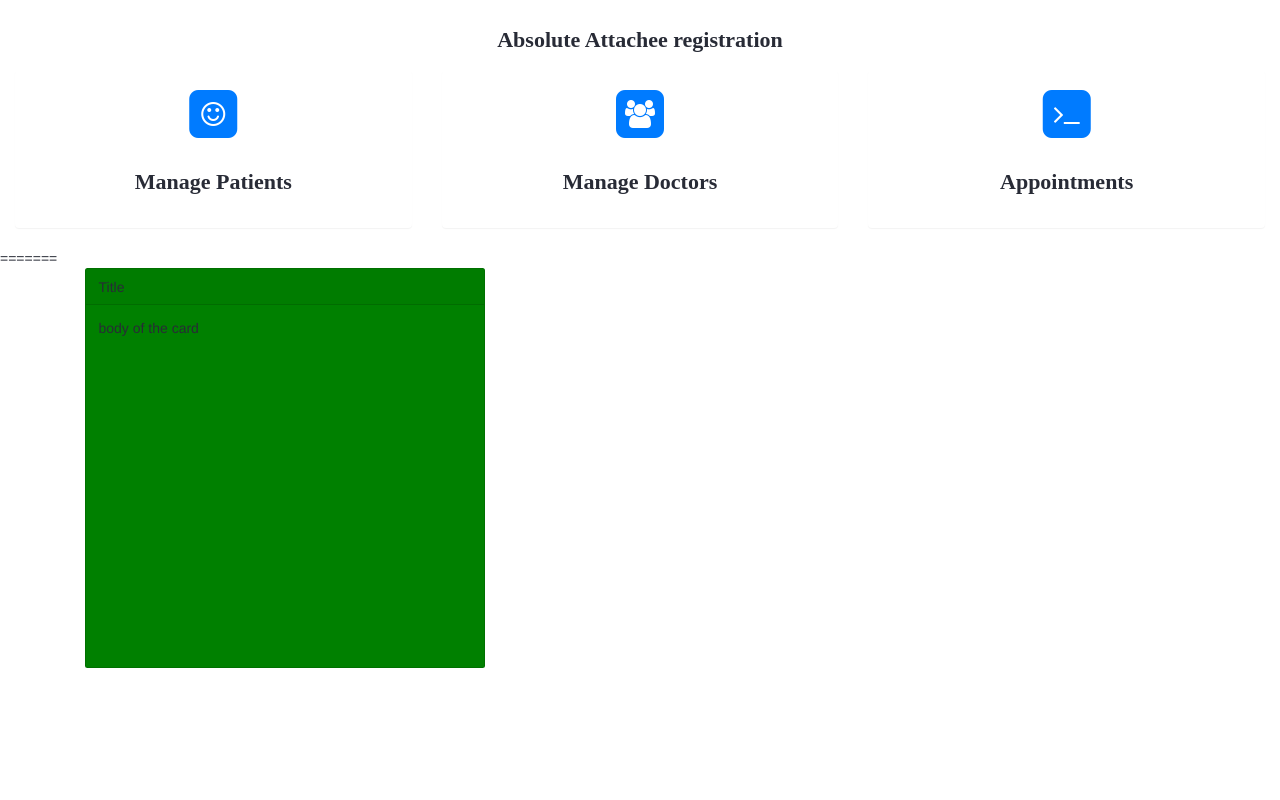
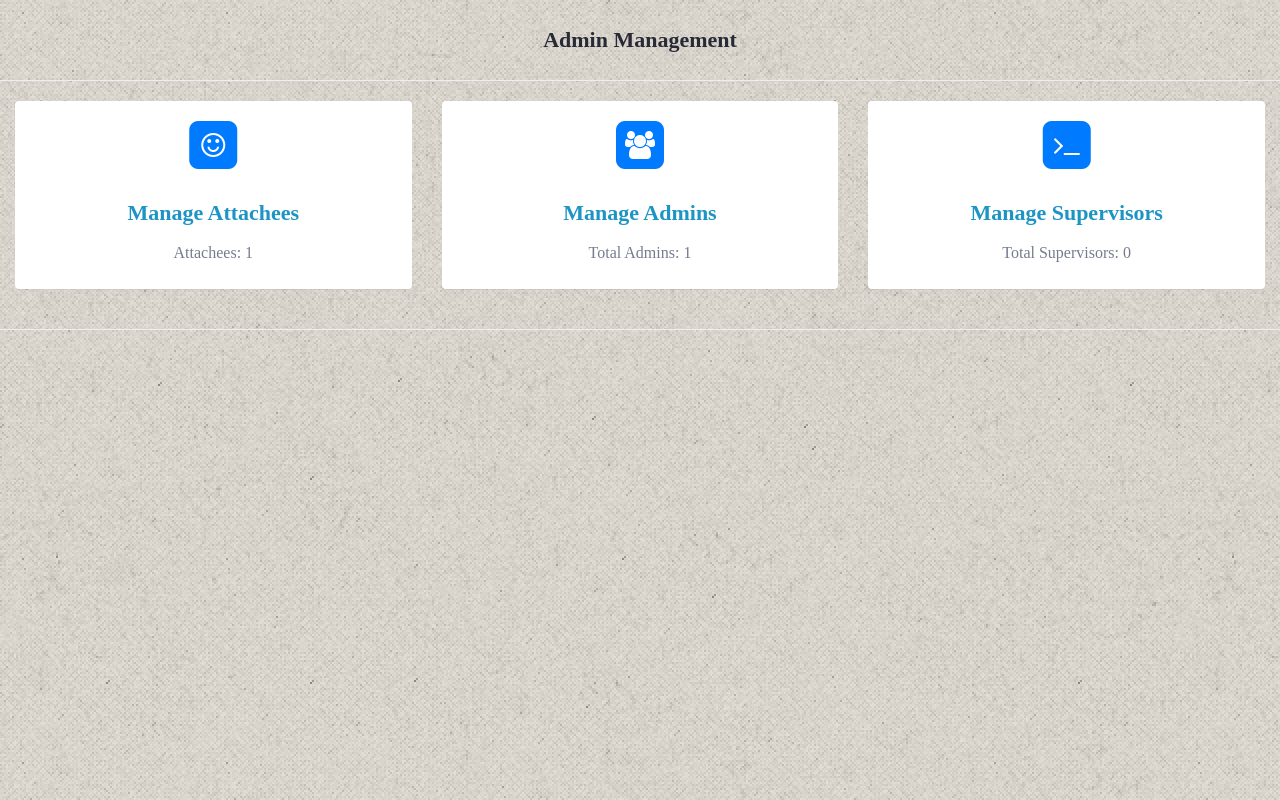
Before and after one commit to benardkirui/digitala-attendance-system, a PHP site: page /admin.php in a window 1280 px wide. Run offline with PHP 8.4, Linux system fonts and the light colour scheme; tables that the repository leaves empty hold one stand-in row (values such as "Sample post"); style sheets or scripts are compiled from the project's sources.

Commit message:
admin page

```diff
--- a/admin.php
+++ b/admin.php
@@ -1,4 +1,36 @@
 <?php
+include "database/DAO.php";
+$dao= new DAO();
+$_SESSION['error']="";
+$number_attachees=$dao->get_number_attachees();
+$number_admins=$dao->get_number_admins();
+$number_supervisors=$dao->get_number_supervisors();
+if(isset($_GET['delAttachee']))
+{
+    $idnumber=$_GET['idnumber'];
+    if($dao->deleteAttachee($idnumber))
+    {
+        $_SESSION['error']="data deleted !!";
+        $number_attachees=$dao->get_number_attachees();
+    }
+    else{
+        $_SESSION['error']="Not Deleted!!";
+    }
+
+}
+if(isset($_GET['delAdmin']))
+{
+    $idnumber=$_GET['idnumber'];
+    if($dao->deleteAdmin($idnumber))
+    {
+        $_SESSION['error']="data deleted !!";
+        $number_attachees=$dao->get_number_attachees();
+    }
+    else{
+        $_SESSION['error']="Not Deleted!!";
+    }
+
+}
 ?>
 
 <!DOCTYPE html>
@@ -19,45 +51,63 @@
     <link rel="stylesheet" href="assets/css/styles.css">
     <link rel="stylesheet" href="assets/css/plugins.css">
     <link rel="stylesheet" href="assets/css/themes/theme-1.css" id="skin_color" />
+    <link rel="stylesheet" href="assets/css/notif.css">
     <title></title>
 
     <script src="assets/js/jquery.min.js"></script>
     <script>
         $(document).ready(
             function() {
+                $("#attachees").click(
+                    function()
+                    {
+                        $("#container").load('attachees_table.php');
+
+                    }
+                );
+                $("#admin").click(
+                    function()
+                    {
+                        $("#container").load('admin_table.php');
+
+                    }
+                );
 
             });
     </script>
 </head>
+
+  </head>
 <body >
 
-<center>  <h2>Absolute Attachee registration</h2></center>
-<div class="container-fluid container-fullw bg-white">
+<center>  <h2>Admin Management</h2></center>
+<hr>
+<div class="container-fluid container-fullw ">
     <div class="row">
         <div class="col-sm-4">
-            <div class="panel panel-white no-radius text-center">
-                <div class="panel-body">
+            <a>
+            <div class="panel panel-white no-radius text-center" id="attachees">
+                <div class="panel-body" >
                     <span class="fa-stack fa-2x"> <i class="fa fa-square fa-stack-2x text-primary"></i> <i class="fa fa-smile-o fa-stack-1x fa-inverse"></i> </span>
-                    <h2 class="StepTitle">Manage Patients</h2>
+                    <h2 class="StepTitle">Manage Attachees</h2>
 
                     <p class="links cl-effect-1">
-                        <a href="manage-users.php">
-
-                        </a>
+                            Attachees: <?=$number_attachees?>
                     </p>
                 </div>
             </div>
+            </a>
         </div>
         <div class="col-sm-4">
-            <div class="panel panel-white no-radius text-center">
+            <div class="panel panel-white no-radius text-center" id="admin">
                 <div class="panel-body">
                     <span class="fa-stack fa-2x"> <i class="fa fa-square fa-stack-2x text-primary"></i> <i class="fa fa-users fa-stack-1x fa-inverse"></i> </span>
-                    <h2 class="StepTitle">Manage Doctors</h2>
+                    <h2 class="StepTitle">Manage Admins</h2>
 
                     <p class="cl-effect-1">
-                        <a href="manage-doctors.php">
 
-                        </a>
+                            Total Admins: <?=$number_admins?>
+
 
                     </p>
                 </div>
@@ -67,45 +117,38 @@
             <div class="panel panel-white no-radius text-center">
                 <div class="panel-body">
                     <span class="fa-stack fa-2x"> <i class="fa fa-square fa-stack-2x text-primary"></i> <i class="fa fa-terminal fa-stack-1x fa-inverse"></i> </span>
-                    <h2 class="StepTitle"> Appointments</h2>
+                    <h2 class="StepTitle"> Manage Supervisors</h2>
 
                     <p class="links cl-effect-1">
-                        <a href="book-appointment.php">
-                            <a href="appointment-history.php">
-
-                            </a>
-                        </a>
+                            Total Supervisors: <?=$number_supervisors?>
                     </p>
                 </div>
             </div>
         </div>
     </div>
 </div>
+<hr>
+<p id="notif-failed"><?=$_SESSION['error'];?></p>
+<div class="container" id="container">
 
+</div>
 
 </body>
 
-=======
-  </head>
-  <body>
-    <div class="container">
-      <div class="card">
-        <div class="card-header">
-          Title
-        </div>
-        <div class="card-body">
-          body of the card
-        </div>
-      </div>
-    </div>
-  </body>
+<style>
+    body{
+        background: url("assets/images/bedge_grunge.png");
+    }
 
-  <style media="screen">
-    .card{
-      width:400px;
-      height: 400px;
-      background-color: green;
+    .panel-white:hover{
+        background-color: #1c94c4;
+        color: white;
     }
-  </style>
+    .panel-white{
+        background-color: white;
+        color: #1c94c4;
+    }
+
+</style>
 
 </html>
--- a/database/DAO.php
+++ b/database/DAO.php
@@ -23,7 +23,7 @@ class DAO{
   }
 
   //function to insert into the users database
-  public function insertNewUser($fullname,$username,$idnumber,$location,$isAdmin,$password)
+  public function insertNewUser($fullname,$username,$idnumber,$phonenumber,$isAdmin,$password)
   {
   if($this->checkIfExists($idnumber))
   {
@@ -31,7 +31,7 @@ class DAO{
     $_SESSION['message'] ="";
   }
   else{
-    $sql="INSERT INTO users VALUES('$fullname','$username','$idnumber','$location','$isAdmin','$password')";
+    $sql="INSERT INTO users VALUES('$fullname','$username','$idnumber','$phonenumber','$isAdmin','$password')";
     if(mysqli_query($this->conn,$sql)){
       $_SESSION['message'] ="Inserted Succesfully";
       $_SESSION['error'] ="";
@@ -144,6 +144,91 @@ class DAO{
       echo "<span style='color: darkred'>The data has already been saved!</span>";
     }
   }
+
+  public function selectAttachees()
+  {
+    $sql="SELECT * FROM attachees";
+    $result=mysqli_query($this->conn,$sql);
+
+    return $result;
+
+  }
+  public function selectAdmins()
+  {
+    $sql="SELECT * FROM users where level='admin'";
+    $result=mysqli_query($this->conn,$sql);
+
+    return $result;
+
+  }
+
+  public function get_number_attachees()
+  {
+    $sql="select count(*) from attachees;";
+    $result=mysqli_query($this->conn,$sql);
+    if(mysqli_num_rows($result)>0)
+    {
+      $row=mysqli_fetch_assoc($result);
+      return $row['count(*)'];
+    }
+
+  }
+  public function get_number_admins()
+  {
+    $sql="select count(*) from users where level='admin'";
+    $result=mysqli_query($this->conn,$sql);
+    if(mysqli_num_rows($result)>0)
+    {
+      $row=mysqli_fetch_assoc($result);
+      return $row['count(*)'];
+    }
+
+  }
+  public function get_number_supervisors()
+  {
+    $sql="select count(*) from users where level='supervisor'";
+    $result=mysqli_query($this->conn,$sql);
+    if(mysqli_num_rows($result)>0)
+    {
+      $row=mysqli_fetch_assoc($result);
+      return $row['count(*)'];
+    }
+
+  }
+
+
+  public function deleteAttachee($idnumber)
+  {
+    $sql1= "DELETE FROM attachees WHERE idnumber='$idnumber'";
+    $sql2= "DELETE FROM users WHERE idnumber='$idnumber'";
+    $result1=mysqli_query($this->conn,$sql1);
+    $result2=mysqli_query($this->conn,$sql2);
+
+    if($result1 && $result2)
+    {
+      return true;
+    }
+    else{
+      return false;
+    }
+
+  }
+
+  public function deleteAdmin($idnumber)
+  {
+    $sql2= "DELETE FROM users WHERE idnumber='$idnumber'";
+
+    $result2=mysqli_query($this->conn,$sql2);
+
+    if($result2)
+    {
+      return true;
+    }
+    else{
+      return false;
+    }
+
+  }
 }
 
  ?>
--- a/database/config.php
+++ b/database/config.php
@@ -6,8 +6,8 @@ class Config{
   {
     $host="localhost";
       $username="root";
-      $password="";
-      $dbname="digital";
+      $password="kiptoo";
+      $dbname="attendance";
       $port=3306;
       $con=mysqli_connect($host,$username,$password,$dbname,$port);
       if(!$con)
--- a/register.php
+++ b/register.php
@@ -1,8 +1,10 @@
 <?php
 include "database/DAO.php";
+$dao= new DAO();
 if(isset($_POST['name']))
 {
-    $dao= new DAO();
     $dao->insertAttachee($_POST['name'],$_POST['email'],$_POST['start'],$_POST['specialization'],$_POST['gender'],$_POST['language'],$_POST['phonenumber'],$_POST['idnumber'],$_POST['subcounty'],$_POST['ward'],$_POST['institution'],$_POST['course']);
 }
+
+
 ?>
```
Also changed, not shown: admin_table.php (added, +83 -0 lines), attachees_table.php (added, +88 -0 lines), database/attendance.sql (+5 -19 lines), registration.php (+9 -7 lines), signup.php (+14 -6 lines).
